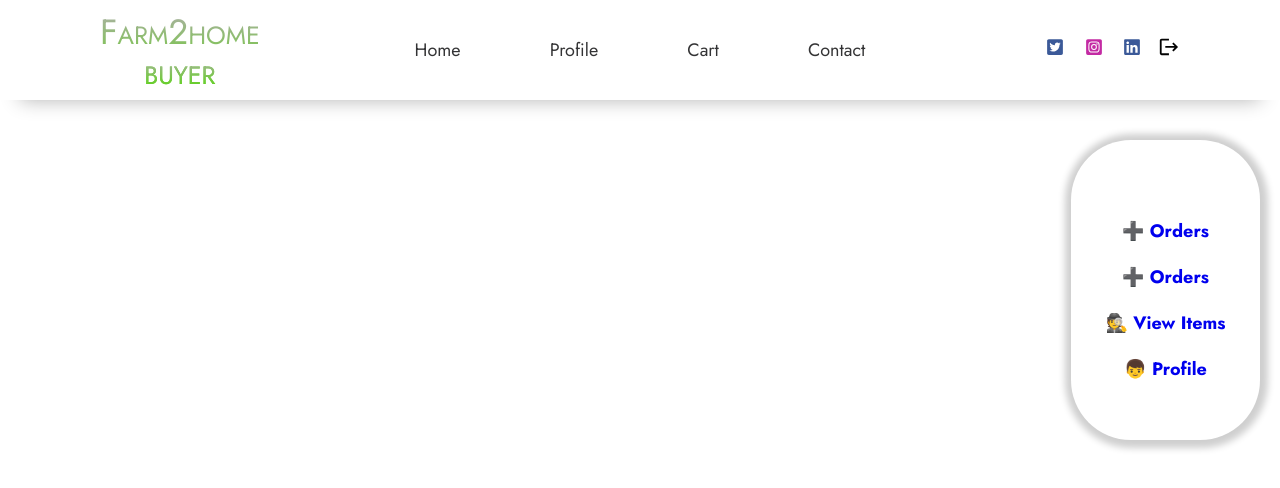
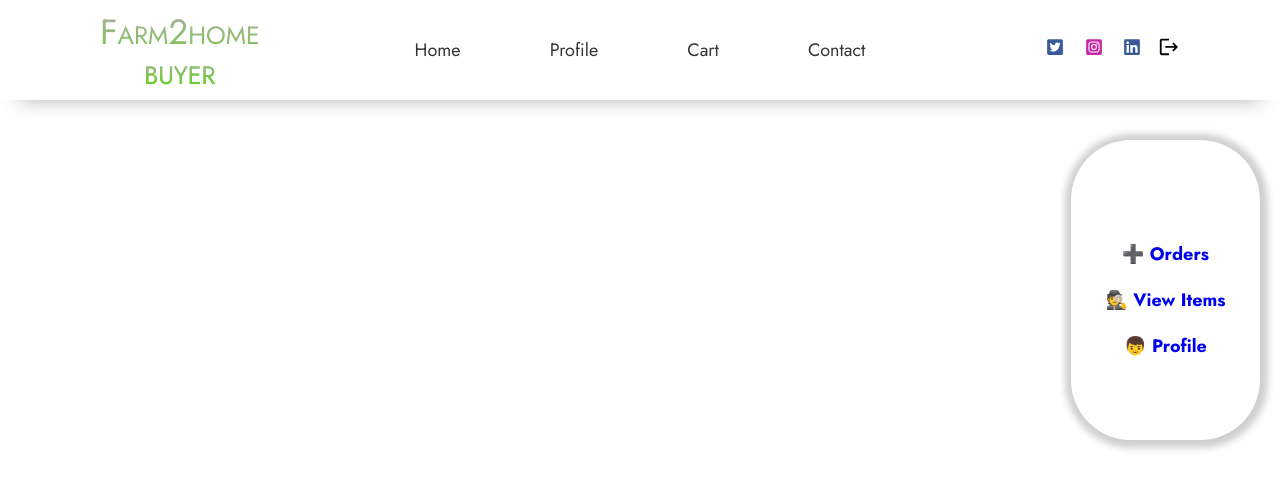
Before and after one commit to patelshravan/farm-2-home, a React (Create React App) app: page /homeBuyer in a window 1280 px wide. Shown: the top 488 px of the page. Built offline with nearby package versions, Linux system fonts and the light colour scheme.

Commit message:
change discarded

```diff
--- a/src/Components/HomePageBuyer/HomePageBuyer.js
+++ b/src/Components/HomePageBuyer/HomePageBuyer.js
@@ -10,9 +10,6 @@ const HomePageSeller = () => {
       <NavbarBuyer />
       <div className="box">
         <div className="subBox">
-          <NavLink className="firstNav" to="/viewOrders">
-            ➕ Orders
-          </NavLink>
           <NavLink className="firstNav" to="/viewOrders">
             ➕ Orders
           </NavLink>
```
